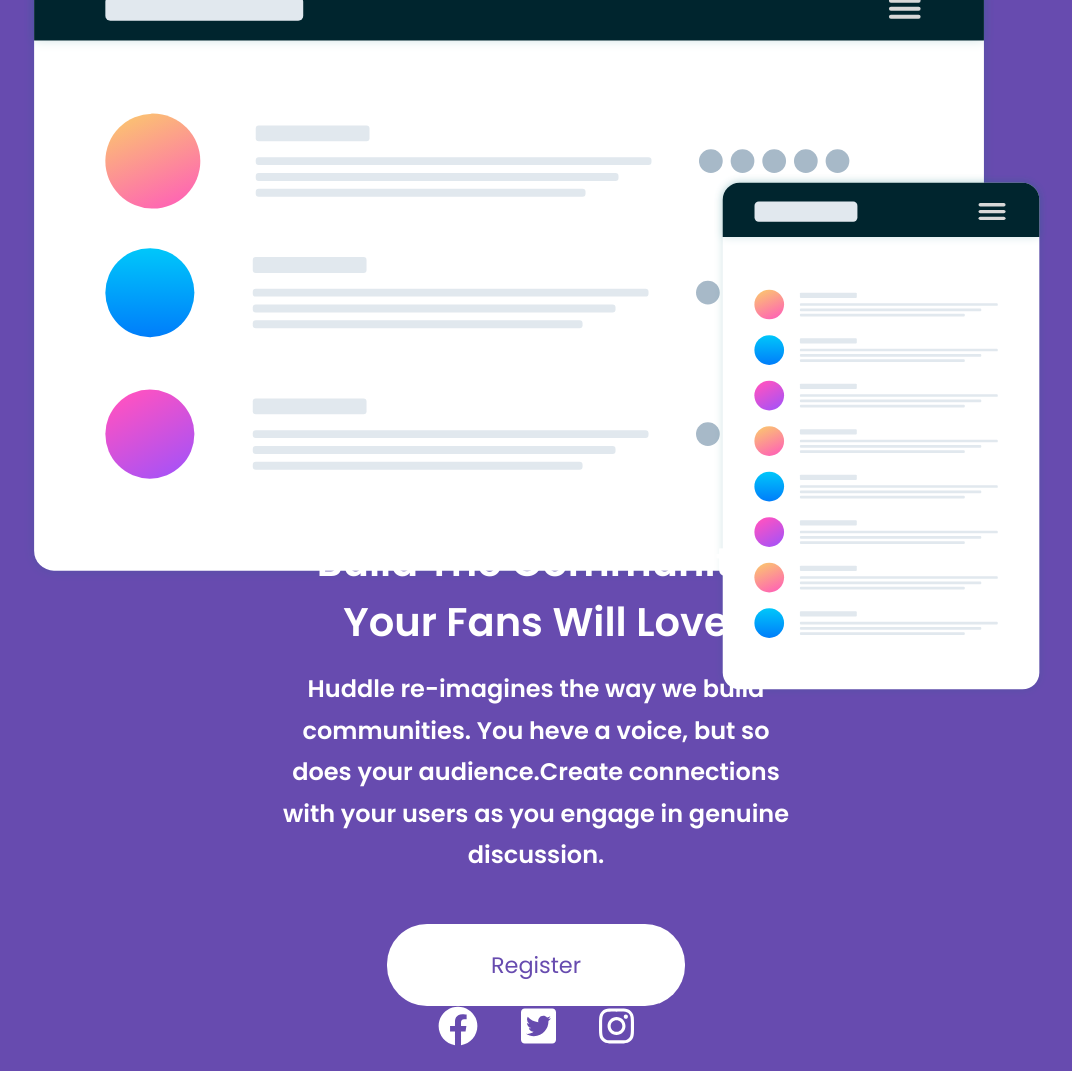
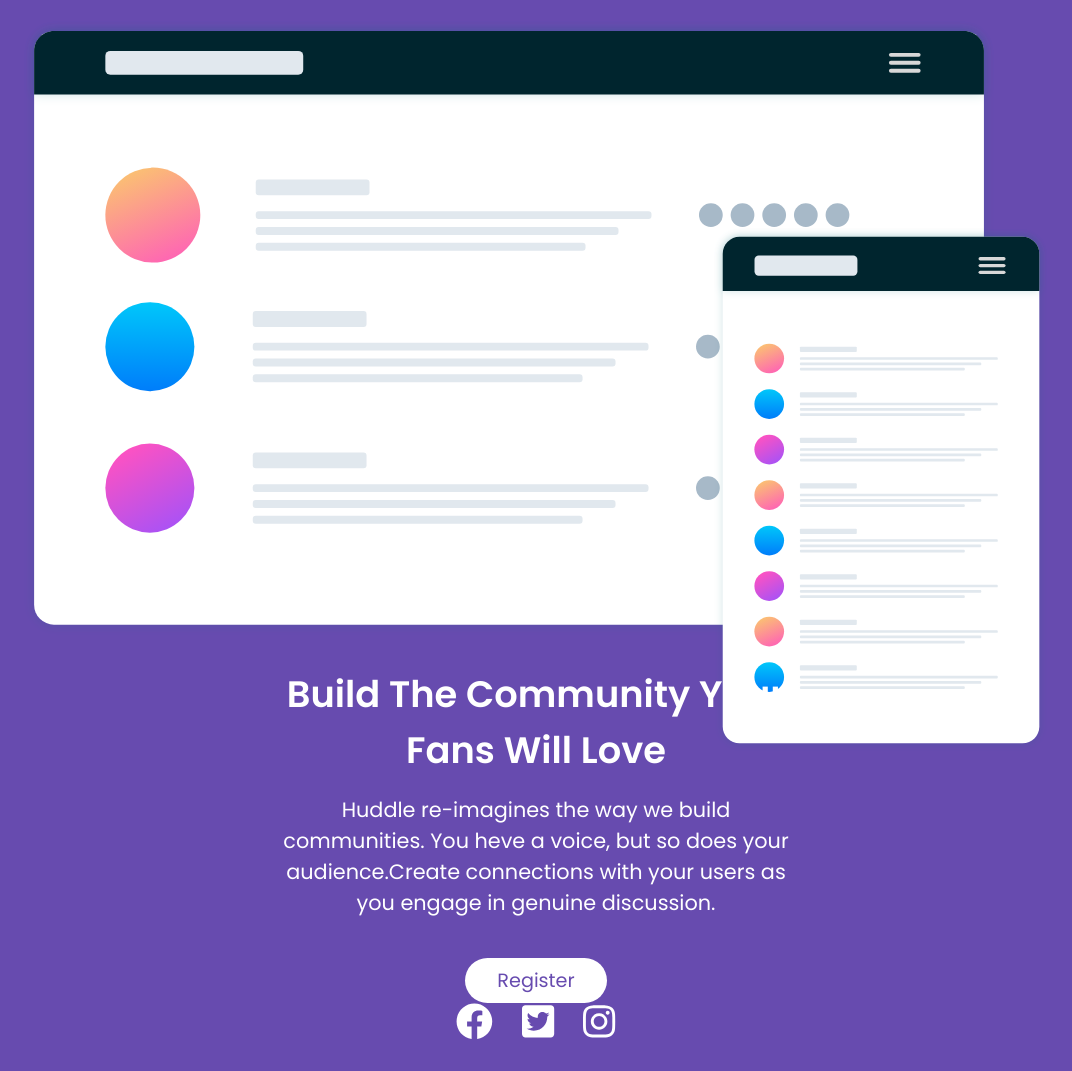
Before and after one commit to patysouzanogueira/layout-huddle, a plain HTML site: page index.html in a window 1280 px wide. Shown: the whole page, without its empty margins (104-1176 px from the left). Drawn offline with Linux system fonts and the light colour scheme.

Commit message:
atualizaçao final

```diff
--- a/src/css/estilos.css
+++ b/src/css/estilos.css
@@ -13,20 +13,22 @@ body{
     align-items: center;
     justify-content: center;
     height: 100%;
-    padding: 6rem 8rem 4rem;
-    gap: 7rem;
+    padding: 4rem 4rem 1rem;
+    gap: 3rem;
 }
 
 
 .section-mobile{
     display: flex;
     flex-direction: column;
-    width: 60%;
+    width: 55%;
     height: 100%;
+    margin-bottom: 5rem;
 }
 
 .section-mobile .huddle{
-  width: max-content;
+  margin-bottom: 3rem;
+  width: 13.5rem;
 }
 .section-mobile .banner{
     margin-block: auto;
@@ -41,32 +43,32 @@ body{
 }
 
 .main .info{
-    width: 250%;
-    max-width: 465px;
+    width: 200%;
+    max-width: 455px;
     margin-block: auto;
+    margin-top: 7rem;
 }
 
 .main .info h1{
-    font-size: 2.5rem;
+    font-size: 2.3rem;
     font-weight: 600;
 }
 
 .main .info p{
-    font-size: 1.5rem;
-    font-weight: 600;
+    font-size: 1.3rem;
+    font-weight: 400;
     font-family: 'Poppins', sans-serif;
     margin-top: 1rem;
-    line-height: 2.6rem;
 }
 
 .main .btn{
     cursor: pointer;
-    padding: 1.5rem 6.5rem;
-    margin-top: 3rem;
+    padding: .5rem 2rem;
+    margin-top: 2.5rem;
     border: 0;
-    border-radius: 2.5rem;
-    box-shadow: .5rem .5rem 1rem rga(0,0,0,.2);
-    font-size: 1.4rem;
+    border-radius: 2rem;
+    box-shadow: .4rem .4rem .5rem rga(0,0,0,.2);
+    font-size: 1.2rem;
     color: hsl(257, 40%, 49%);
     background-color: white;
     transition: 5s;
@@ -84,16 +86,12 @@ body{
 
 .social_media a{
     color: white;
-    font-size: 2.5rem;
-    padding: 1rem;
+    font-size: 2.3rem;
+    padding: .6rem;
     line-height: 0;
     transition: .5s;
     text-decoration: none;
 }
-.social_media i{
-    font-size: 2.5rem;
-}
-
 
 .main .social-media a:hover,
 .main .social-media a :focus{
```
